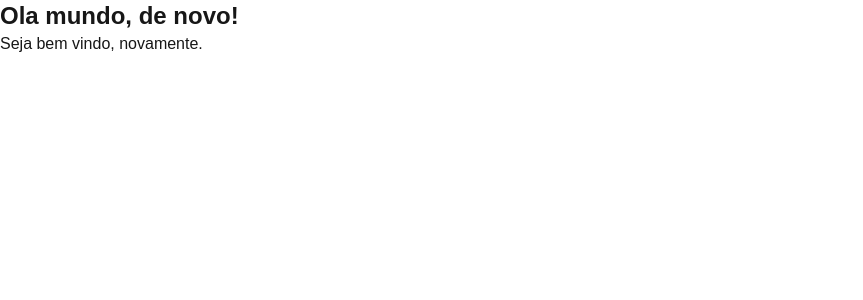
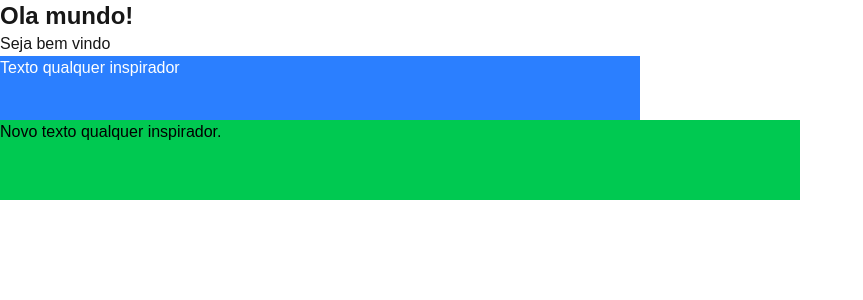
Before and after one commit to Wiillboss/react, a Next.js app in the folder react_primeiro_projeto/: page / in a window 1280 px wide. Shown: the top 300 px of the page, without its empty margins (0-863 px from the left). Built offline with nearby package versions, Linux system fonts and the light colour scheme.

Commit message:
aprendendo as duas formas de fazer export

```diff
--- /dev/null
+++ b/react_primeiro_projeto/app/components/Quadrado.tsx
@@ -0,0 +1,13 @@
+export const Quadrado = () => {
+    return(
+        <div className="w-200 h-20 bg-green-500 text-black">
+            Novo texto qualquer inspirador.
+        </div>
+    );
+}
+
+//exportando o componente usando a primeira forma
+//export { Quadrado };
+//exportando dessa forma significa que o nome do componente deve ser o mesmo do nome do arquivo, e é necessário usar chaves para importar o componente em outros arquivos, como por exemplo: import { Quadrado } from "./components/Quadrado";
+//Basicamente diz que esse arquivo pode ter mais coisas para ser exportadas, mas o que foi exportando aqui é o componente Quadrado, e para importar esse componente em outros arquivos, é necessário usar chaves para especificar qual componente está sendo importado, e o nome do componente deve ser o mesmo do nome do arquivo para evitar confusão e facilitar a leitura do código.
+//exportando o componente usando a segunda forma
--- /dev/null
+++ b/react_primeiro_projeto/app/components/Square.tsx
@@ -0,0 +1,20 @@
+//tsx é a extensão do typescript para arquivos que possuem código JSX
+//importação do React para usar JSX
+//jsx é uma extensão de sintaxe para JavaScript que permite escrever código HTML dentro do JavaScript, facilitando a criação de componentes de interface do usuário.
+
+const Square = () => {
+    return (
+        <div className="w-160 h-16 bg-blue-500 text-white">
+            Texto qualquer inspirador
+        </div>
+    );
+}
+
+//existe duas formas de exportar um componente, a primeira é usando a palavra-chave export antes da declaração do componente, e a segunda é usando a palavra-chave export default depois da declaração do componente. A diferença entre as duas formas é que a primeira permite exportar múltiplos componentes do mesmo arquivo, enquanto a segunda permite exportar apenas um componente por arquivo.
+
+//exportando o componente usando a primeira forma
+//export { Square };
+
+//exportando o componente usando a segunda forma
+//componente auxiliar para exportar o componente usando a segunda forma, e evitar problemas de importação em outros arquivos
+export default Square;
--- a/react_primeiro_projeto/app/page.tsx
+++ b/react_primeiro_projeto/app/page.tsx
@@ -1,8 +1,19 @@
+//o nome após o importe é um apelido para o componente que está sendo importado, e pode ser qualquer nome que você escolher, desde que seja consistente em todo o código onde o componente é usado. O nome do arquivo não precisa ser o mesmo do nome do componente, mas é uma boa prática manter os nomes consistentes para facilitar a leitura e manutenção do código.
+
+/* Caso os compontetes estivesssem no mesmo arquivo, a importação seria feita da seguinte forma, usando a primeira forma de exportação para o componente Quadrado, e a segunda forma de exportação para o componente Square, e importando ambos os componentes no mesmo arquivo, como por exemplo: import Square, { Quadrado } from "./components/Square";
+import Square, {Quadrado} from "./components/Square";
+*/
+
+import Square from "./components/Square";
+import { Quadrado } from "./components/Quadrado";
+
 function Page(){
   return(
     <div>
       <h1 className="font-bold text-2xl">Ola mundo!</h1>
       <h3>Seja bem vindo</h3>
+      <Square />
+      <Quadrado />
     </div>
   );
 }
@@ -13,9 +24,10 @@ const Page_dois = () => {
     <div>
       <h1 className="font-bold text-2xl">Ola mundo, de novo!</h1>
       <h3>Seja bem vindo, novamente.</h3>
+      <Square />
     </div>
   );
 }
 
-//export default Page;
-export default Page_dois;
+export default Page;
+//export default Page_dois;
```
